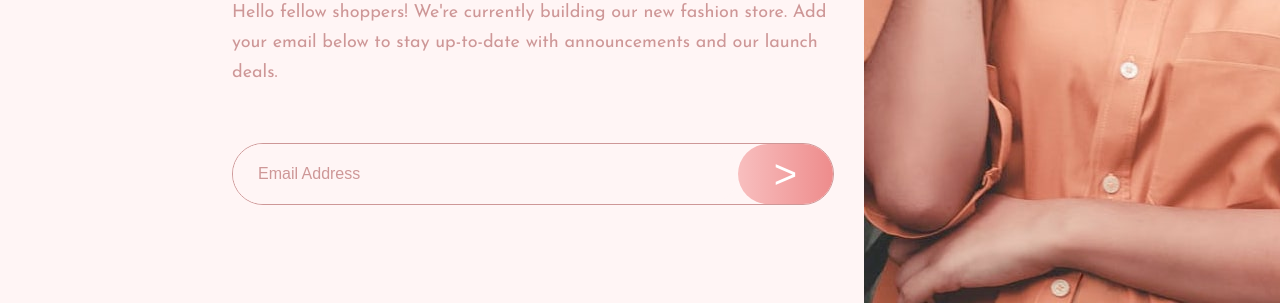
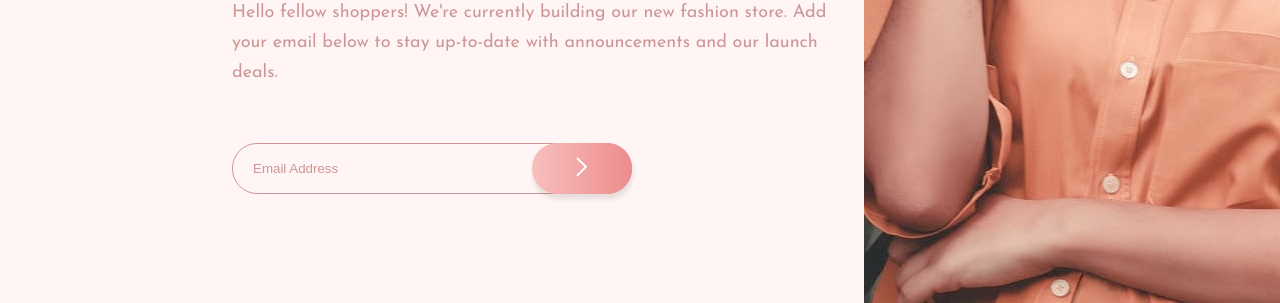
Before and after one commit to adamyuuki/base-apperal-coming-soon-frontendmaster, a plain HTML site: page index.html in a window 1280 px wide. Shown: the part 497-800 px from the top of the page. Drawn offline with nearby package versions, Linux system fonts and the light colour scheme.

Commit message:
button improve

```diff
--- a/index.html
+++ b/index.html
@@ -13,6 +13,7 @@
   <link href="https://fonts.googleapis.com/css2?family=Josefin+Sans:ital,wght@0,300;0,400;0,600;1,300;1,400;1,600&display=swap" rel="stylesheet">
   <!-- Feel free to remove these styles or customise in your own stylesheet 👍 -->
   <link rel="stylesheet" href="styles.css">
+  <link rel="stylesheet" href="https://use.fontawesome.com/releases/v5.15.3/css/all.css" integrity="sha384-SZXxX4whJ79/gErwcOYf+zWLeJdY/qpuqC4cAa9rOGUstPomtqpuNWT9wdPEn2fk" crossorigin="anonymous">
 
 </head>
 
@@ -42,7 +43,10 @@
       <div class="container">
         <form class="flex-form">
           <input type="email" value="Email Address" id="email">
-          <input type="submit" value=">" id="submit">
+          <button type="submit" class="submit" id="submit"><img src="./images/icon-arrow.svg" alt=""></button>
+          <!-- <input type="submit" value=">" id="submit">
+          <input type="email" name="input-email" id="input-email" placeholder="Email Address" autocomplete="off">
+          <button type="submit" aria-label="undefined" class="btn-submit"><img src="./images/icon-arrow.svg" alt=""></button> -->
         </form>
         <p class="email-error" id="error">Please Provide a Valid Email!</p>
       </div>
--- a/styles.css
+++ b/styles.css
@@ -133,18 +133,49 @@ div{
 
 
 .flex-form {
-  /* display: -webkit-box; */
-  display: flex;
+  /* display: flex;
   z-index: 10;
   position: relative;
   width: 100%;
   border: 1px solid var(--Desaturated-Red);
   border-radius: 35px;
+  margin-top: 55px; */
+  display: flex;
+  align-items: center;
+  position: relative;
+  width: 80%;
+  max-width: 400px;
   margin-top: 55px;
-  /* box-shadow: 4px 8px 16px rgba(0, 0, 0, 0.3); */
+  outline: 0;
 }
 
-.flex-form > * {
+#email{
+  color: var(--Desaturated-Red);
+  background-color: hsl(0, 100%, 98%);
+  border: 1px solid var(--Desaturated-Red);
+  border-radius: 25px;
+  width: 90%;
+  padding: 17px 20px;
+  display: flex;
+  align-items: center;
+  outline: 0;
+}
+
+.submit{
+  background: linear-gradient(to right, hsl(0, 80%, 86%) , hsl(0, 74%, 74%));;
+  border: none;
+  border-radius: 25px;
+  box-shadow: 1px 5px 5px rgba(0, 0, 0, 0.1);
+  cursor: pointer;
+  height: 100%;
+  outline: none;
+  width: 25%;
+  max-width: 100px;
+  position: absolute;
+  right: 0;
+}
+
+/* .flex-form > * {
   border: 0;
   padding: 0 10px 0 10px;
   background: hsl(0, 100%, 98%);
@@ -154,13 +185,12 @@ div{
 
   outline: 0;
   -webkit-appearance: none;
-}
+} */
 
-input[type="email"] {
+/* input[type="email"] {
   flex-basis: 500px;
   padding-left: 25px;
   color: var(--Desaturated-Red);
-  /* border-radius: 50px; */
 }
 
 input[type="submit"] {
@@ -168,14 +198,8 @@ input[type="submit"] {
   background: linear-gradient(to right, hsl(0, 80%, 86%) , hsl(0, 74%, 74%));
   font-size: 40px;
   color: white;
+} */
 
-  /* border-radius: 50px; */
-}
-
-.flex-form input[type="submit"]:hover {
-  /* background: #d73851; */
-  /* border: 1px solid #d73851; */
-}
 
 footer{
   display: flex;
```
